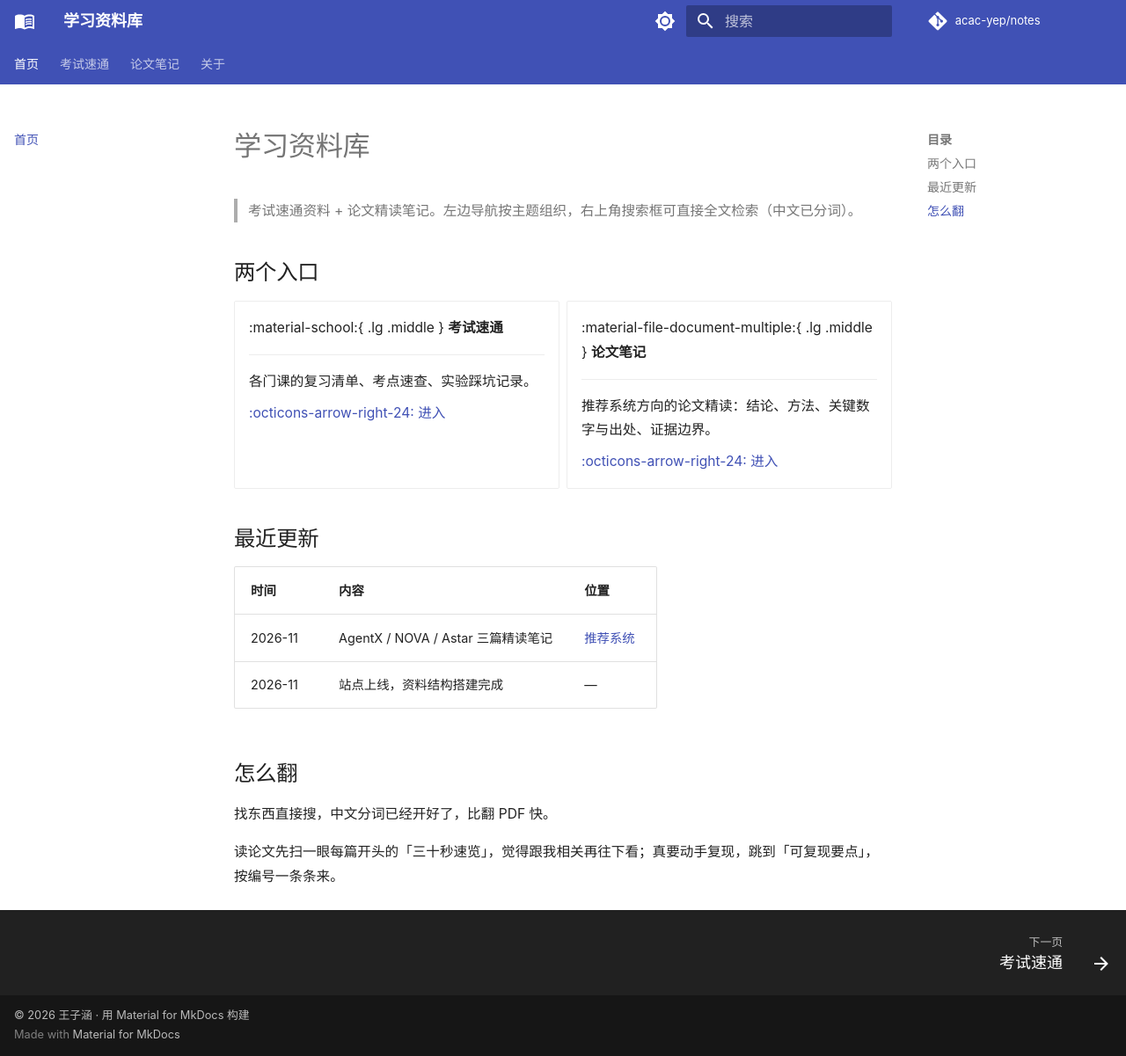
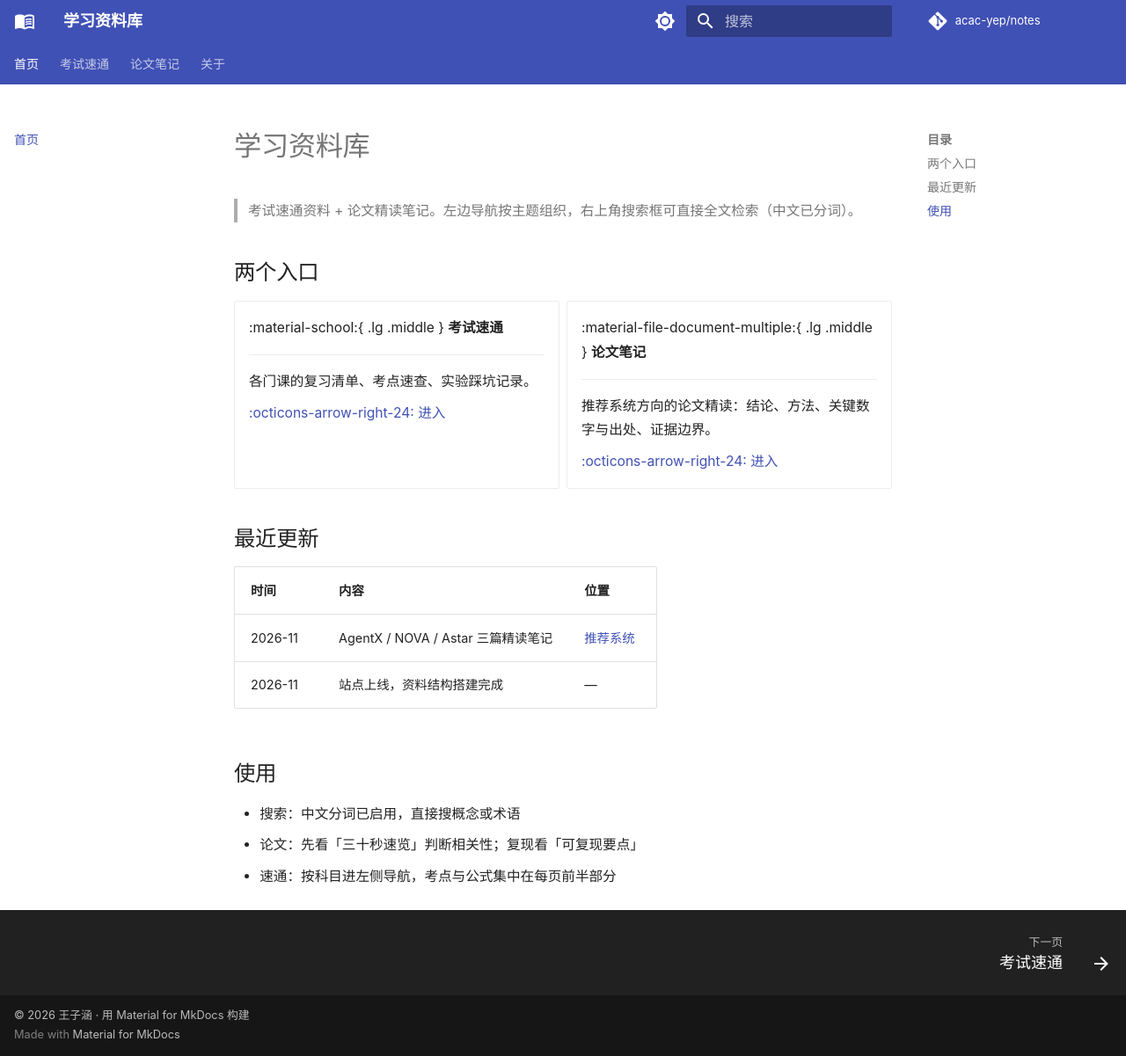
Before and after one commit to acac-yep/notes, an MkDocs documentation site: the page built from docs/index.md, in a window 1280 px wide and 1201 px high. Shown: the whole window at 88% size. Built offline with MkDocs 1.6.1 and Material for MkDocs 9.7.7, drawn with Linux system fonts in a browser that asks for light colours; comment, search, counter and statistics services are not loaded.

Commit message:
copy: 首页使用说明改为条目式

```diff
--- a/docs/index.md
+++ b/docs/index.md
@@ -31,8 +31,8 @@
 | 2026-11 | AgentX / NOVA / Astar 三篇精读笔记 | [推荐系统](papers/recsys/index.md) |
 | 2026-11 | 站点上线，资料结构搭建完成 | — |
 
-## 怎么翻
+## 使用
 
-找东西直接搜，中文分词已经开好了，比翻 PDF 快。
-
-读论文先扫一眼每篇开头的「三十秒速览」，觉得跟我相关再往下看；真要动手复现，跳到「可复现要点」，按编号一条条来。
+- 搜索：中文分词已启用，直接搜概念或术语
+- 论文：先看「三十秒速览」判断相关性；复现看「可复现要点」
+- 速通：按科目进左侧导航，考点与公式集中在每页前半部分
```
